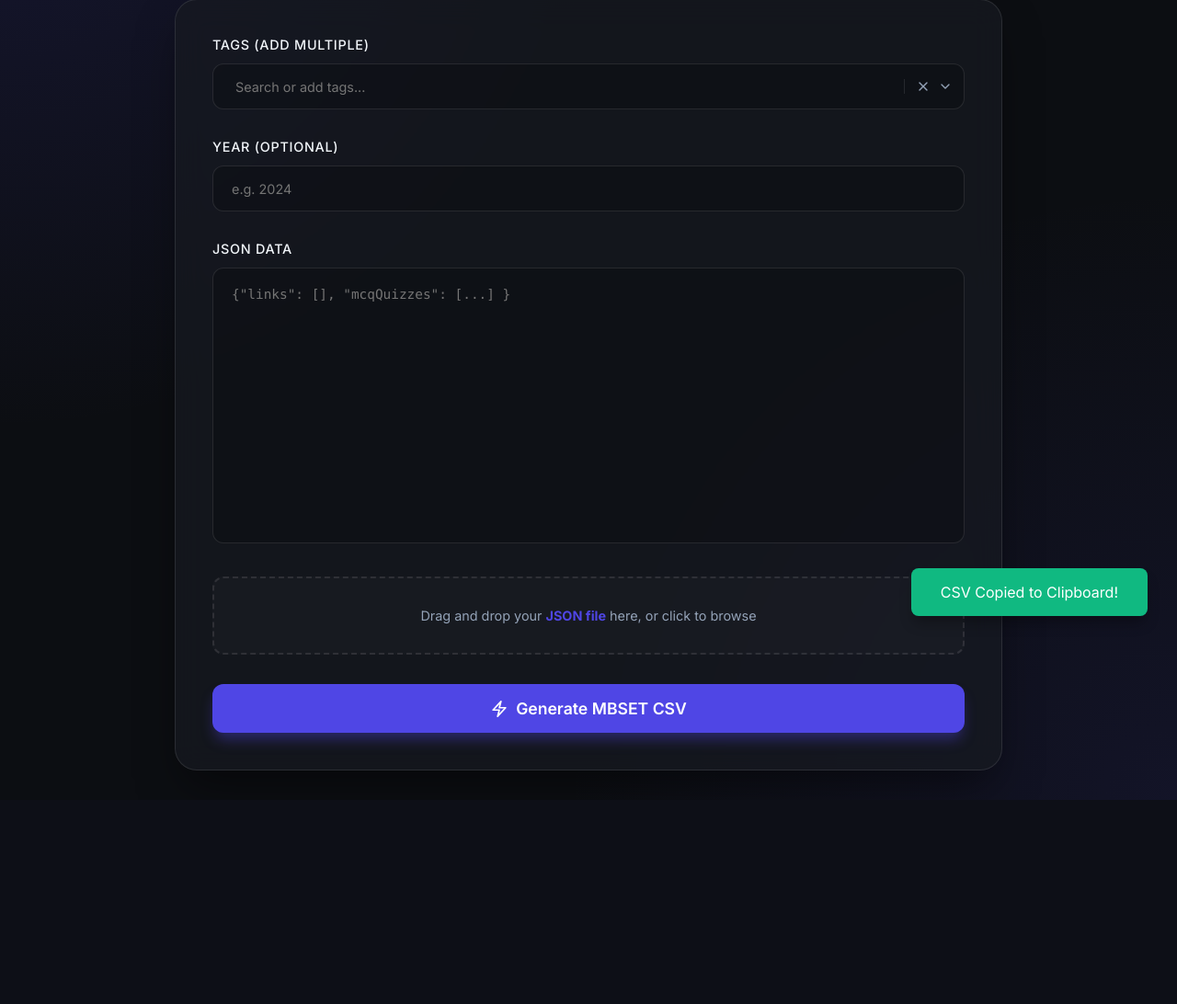
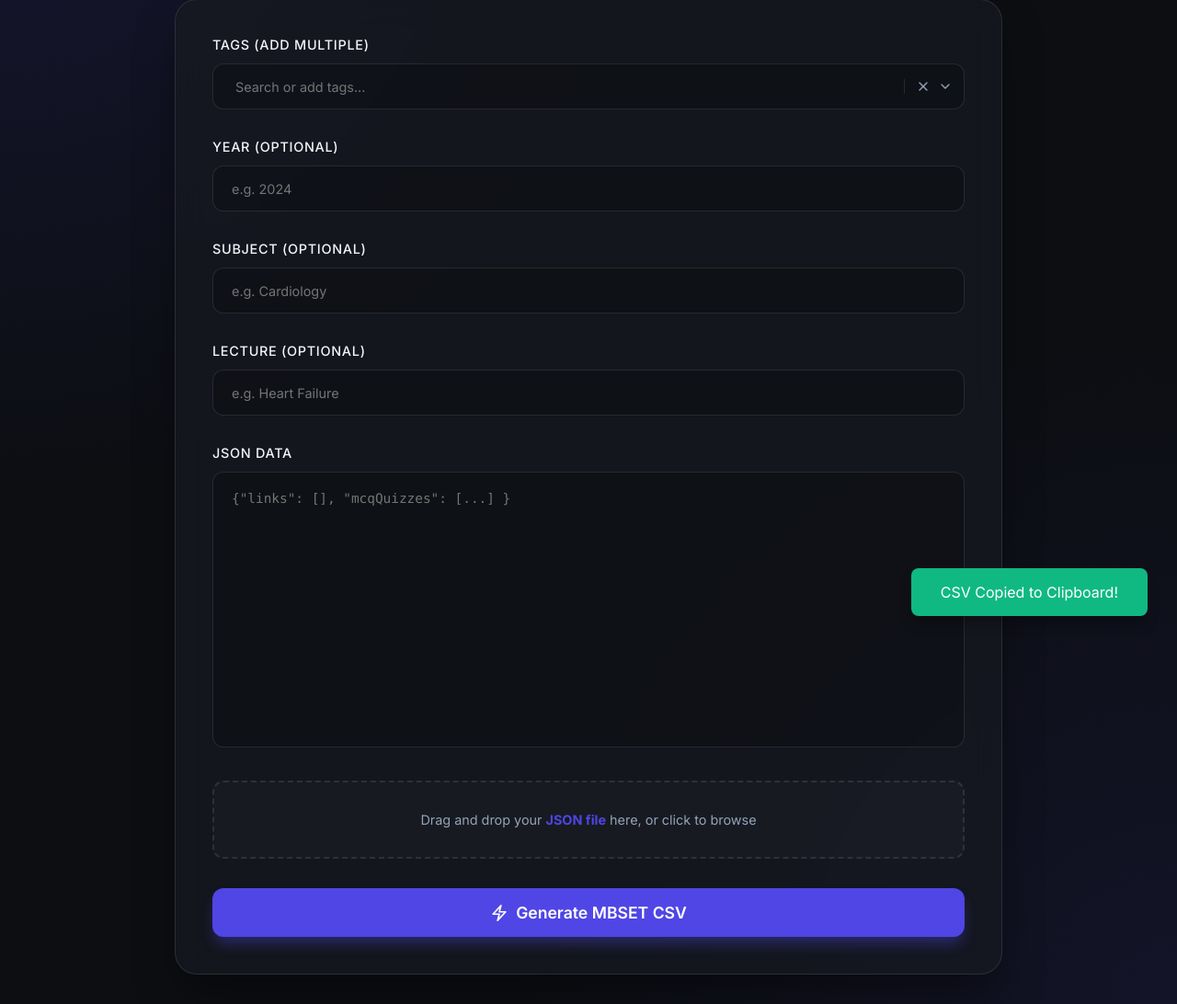
Before and after one commit to yosefbeder/drg-to-mbset, a Flask app: page / in a window 1280 px wide. Shown: the part 198-1290 px from the top of the page at 92% size. Before the commit the page ends 1068 px from the top, so only its background shows below. Run offline with Flask 3, Linux system fonts and the light colour scheme.

Commit message:
Add subject and lecture input

```diff
--- a/app.py
+++ b/app.py
@@ -11,7 +11,7 @@ from flask import Flask, request, render_template, Response, jsonify, send_file
 
 app = Flask(__name__)
 
-def convert_json_to_csv(json_data, images_dir=None, tag=None, year=None):
+def convert_json_to_csv(json_data, images_dir=None, tag=None, year=None, subcategory_name=None, tag_suggere=None):
     """
     Converts MCQ JSON data (DRG format) to CSV format (MBSET format).
     If images_dir is provided, it downloads images and stores them there.
@@ -82,10 +82,10 @@ def convert_json_to_csv(json_data, images_dir=None, tag=None, year=None):
                 "H": options[7] if len(options) > 7 else "",
                 "Correct": correct_letter,
                 "Year": year,
-                "subcategoryName": "",
+                "subcategoryName": subcategory_name if subcategory_name else "",
                 "Tag": tag,
                 "Type": "QCS",
-                "tagSuggere": "",
+                "tagSuggere": tag_suggere if tag_suggere else "",
                 "EXP": explanation,
                 "Image": image_filename if image_filename else ""
             }
@@ -111,10 +111,13 @@ def generate_csv():
 
         tag = request.form.get('tag', '').strip()
         year = request.form.get('year', '').strip()
+        lecture = request.form.get('lecture', '').strip()
+        subject = request.form.get('subject', '').strip()
+
         if not tag:
             return jsonify({"error": "Tag field is required"}), 400
 
-        csv_data, has_images = convert_json_to_csv(json_str, tag=tag, year=year)
+        csv_data, has_images = convert_json_to_csv(json_str, tag=tag, year=year, subcategory_name=lecture, tag_suggere=subject)
         return jsonify({"csv": csv_data, "has_images": has_images})
     except Exception as e:
         return jsonify({"error": str(e)}), 500
@@ -136,9 +139,19 @@ def convert():
             images_dir = os.path.join(tmp_dir, "images")
             os.makedirs(images_dir, exist_ok=True)
 
-            custom_tag = request.form.get('custom_tag', '').strip()
-            manual_year = request.form.get('manual_year', '').strip()
-            csv_data, has_images = convert_json_to_csv(json_str, images_dir=images_dir, custom_tag=custom_tag, manual_year=manual_year)
+            custom_tag = request.form.get('tag', '').strip() # Changed from custom_tag to match form
+            manual_year = request.form.get('year', '').strip() # Changed from manual_year to match form
+            lecture = request.form.get('lecture', '').strip()
+            subject = request.form.get('subject', '').strip()
+
+            csv_data, has_images = convert_json_to_csv(
+                json_str,
+                images_dir=images_dir,
+                tag=custom_tag,
+                year=manual_year,
+                subcategory_name=lecture,
+                tag_suggere=subject
+            )
 
             # Create a zip file containing ONLY the images folder
             memory_file = io.BytesIO()
--- a/templates/index.html
+++ b/templates/index.html
@@ -468,6 +468,16 @@
         <div class="input-group">
           <label for="year">Year (Optional)</label>
           <input type="text" name="year" id="year" placeholder="e.g. 2024" />
+        </div>
+
+        <div class="input-group">
+          <label for="subject">Subject (Optional)</label>
+          <input type="text" name="subject" id="subject" placeholder="e.g. Cardiology" />
+        </div>
+
+        <div class="input-group">
+          <label for="lecture">Lecture (Optional)</label>
+          <input type="text" name="lecture" id="lecture" placeholder="e.g. Heart Failure" />
         </div>
 
         <div class="input-group">
```
